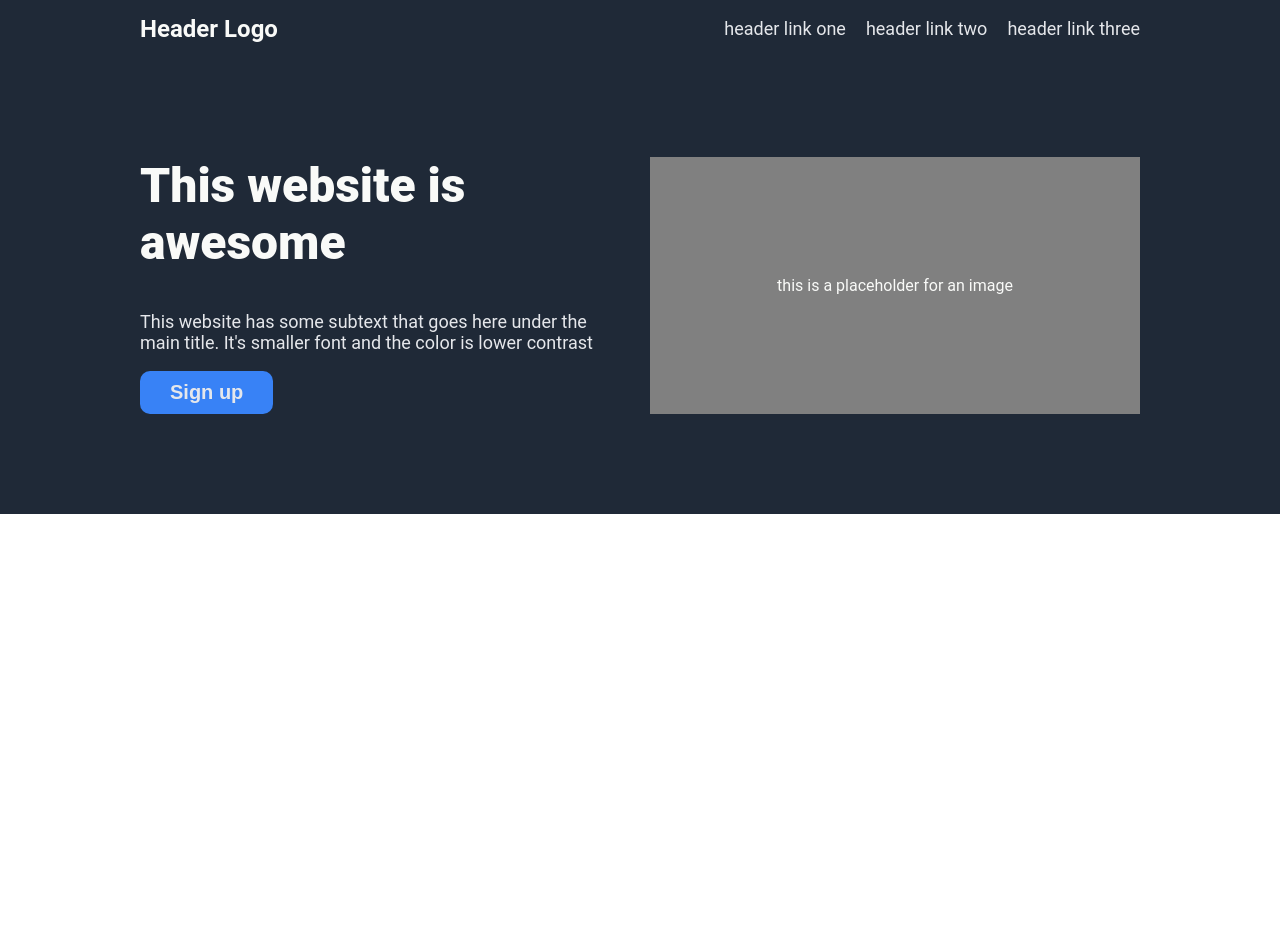
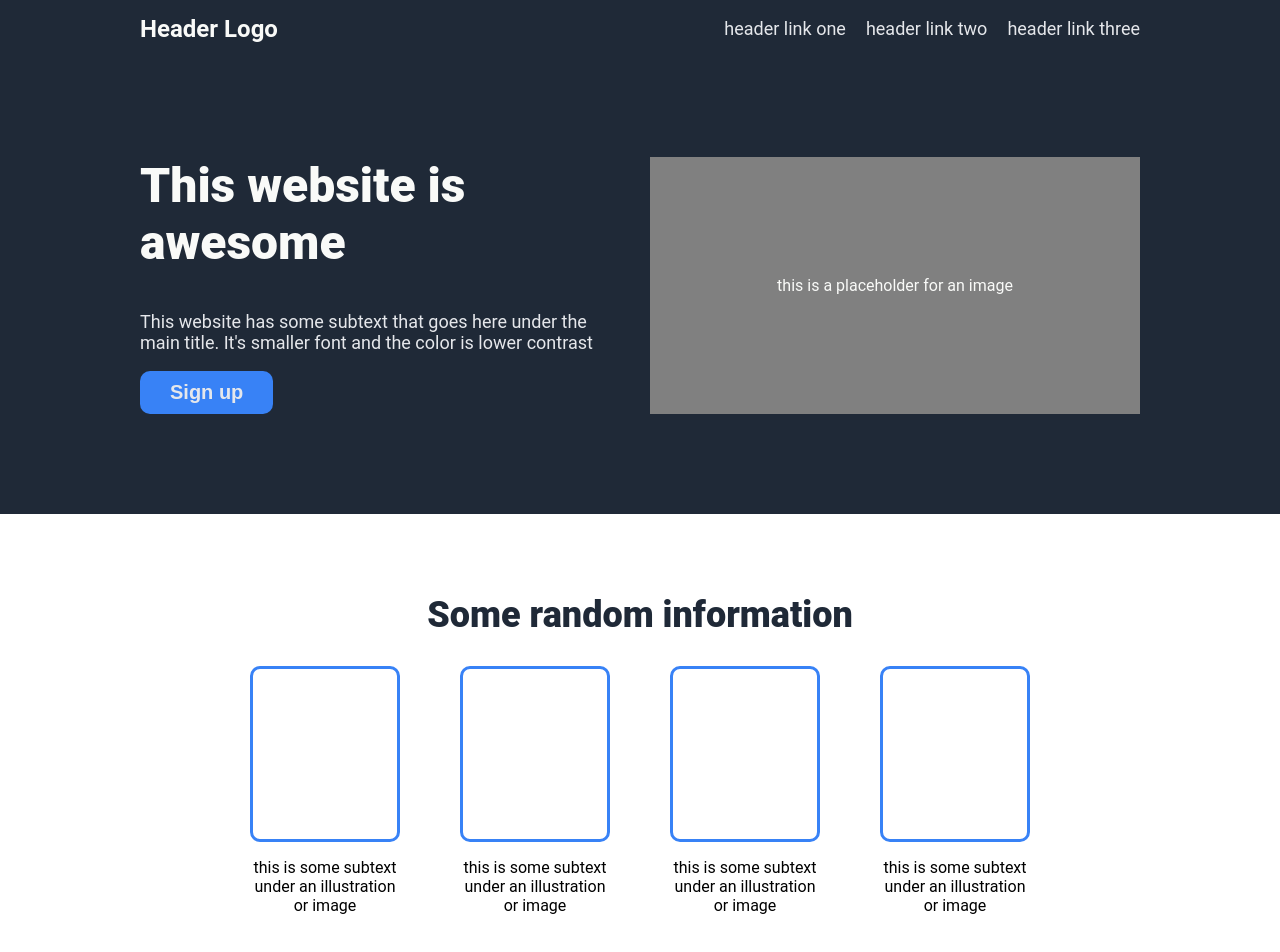
Before and after one commit to BenzzoKrugger/odin-landing-page, a plain HTML site: page index.html in a window 1280 px wide. Before the commit the page ends 800 px from the top, so only its background shows below. Drawn offline with Linux system fonts and the light colour scheme.

Commit message:
fininished information section

```diff
--- a/index.html
+++ b/index.html
@@ -21,7 +21,6 @@
 
     <!-- Hero Section -->
     <section class="hero">
-
       <div class="hero-container">
         <div class="hero-content">
           <h1>This website is awesome</h1>
@@ -36,5 +35,28 @@
         </div>
       </div>
     </section>
+
+    <!-- Information Section -->
+    <section class="information">
+      <h2>Some random information</h2>
+      <div class="info-container">
+        <div class="info-card">
+          <div class="info-image"></div>
+          <p>this is some subtext under an illustration or image</p>
+        </div>
+        <div class="info-card">
+          <div class="info-image"></div>
+          <p>this is some subtext under an illustration or image</p>
+        </div>
+        <div class="info-card">
+          <div class="info-image"></div>
+          <p>this is some subtext under an illustration or image</p>
+        </div>
+        <div class="info-card">
+          <div class="info-image"></div>
+          <p>this is some subtext under an illustration or image</p>
+        </div>
+      </div>
+    </section>
   </body>
 </html>
--- a/style.css
+++ b/style.css
@@ -81,3 +81,43 @@ nav {
 .hero-img > p {
     color: #f9faf8;
 }
+
+.information {
+    display: flex;
+    flex-direction: column;
+    align-items: center;
+    margin: 50px 0px;
+    padding: 0px 10px;
+
+}
+
+.information > h2 {
+    font-size: 36px;
+    color: #1f2937;
+    font-weight: 900;
+}
+
+.info-card {
+    width: 150px;
+    display: flex;
+    flex-direction: column;
+
+}
+
+.info-image {
+    height: 170px;
+    border: 3px solid;
+    border-color: #3882f6;
+    border-radius: 10px;
+}
+
+.info-card > p {
+    text-align: center;
+}
+
+.info-container {
+    display: flex;
+    justify-content: center;
+    gap: 60px;
+    flex-wrap: wrap;
+}
```
